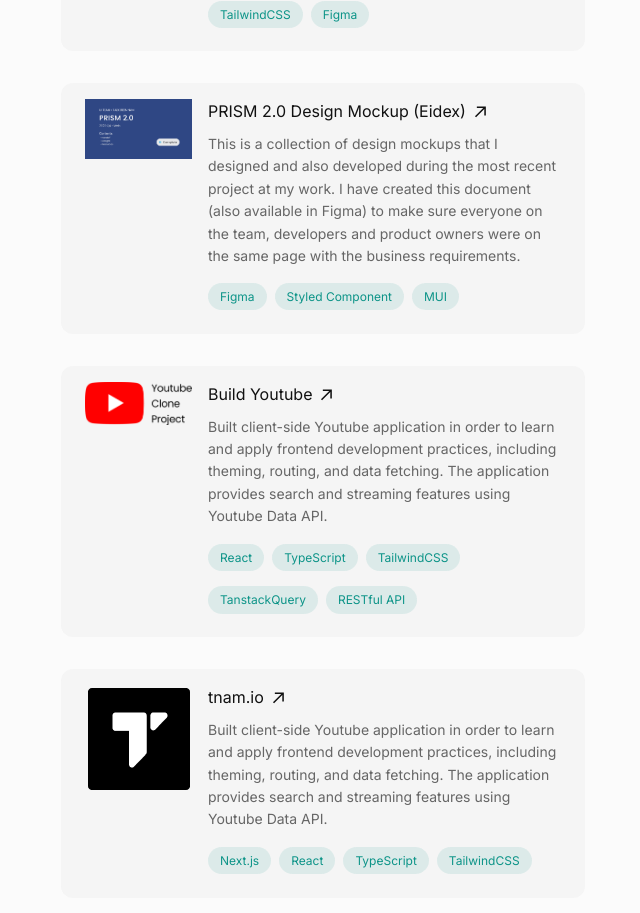
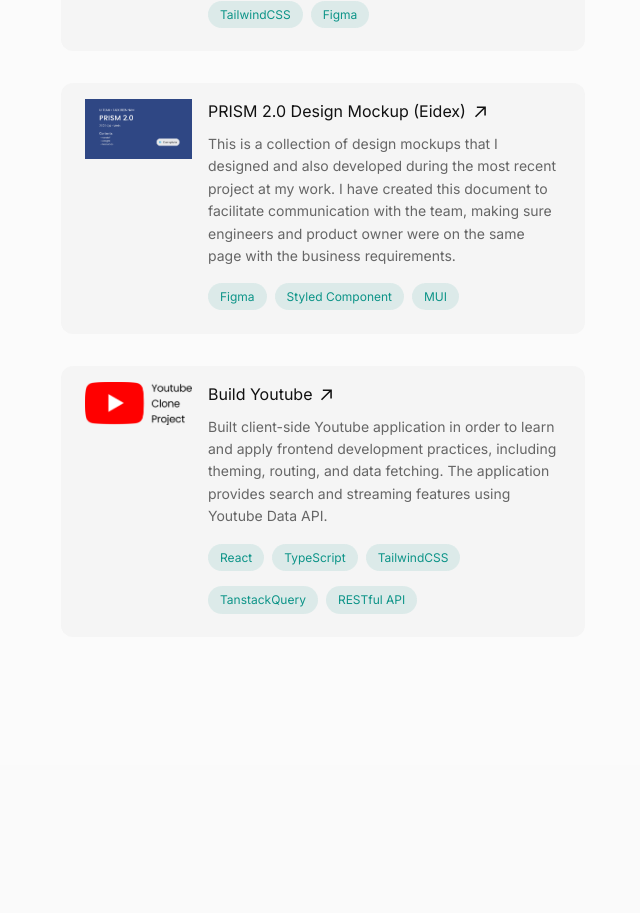
Before and after one commit to tnamdevnote/tnam.dev, a Next.js app: page / in a window 1280 px wide. Shown: the part 1933-2846 px from the top of the page, without its empty margins (599-1239 px from the left). After the commit the page ends 2698 px from the top, so only its background shows below. Built offline with nearby package versions, Linux system fonts and the light colour scheme.

Commit message:
clean up

```diff
--- a/config.ts
+++ b/config.ts
@@ -78,9 +78,9 @@
   {
     name: "PRISM 2.0 Design Mockup (Eidex)",
     description: `This is a collection of design mockups that I designed and also developed during the most recent project at my work.
-    I have created this document (also available in Figma) to make sure everyone on the team, developers and product owners were on the same page with the business requirements.`,
+    I have created this document to facilitate communication with the team, making sure engineers and product owner were on the same page with the business requirements.`,
     techStack: ["Figma", "Styled Component", "MUI"],
-    url: "https://drive.google.com/file/d/11S1XKpryfGL6QiWGa8eS_RFPZv3Zb2vV/view?usp=sharing",
+    url: "https://drive.google.com/file/d/1PaqNKYgW0WzZ855CbfyZW8eEIGp2IGje/view?usp=sharing",
     imgUrl: "/project-prism-2.png",
   },
   {
@@ -96,14 +96,6 @@
     ],
     url: "https://github.com/tnamdevnote/youtube-clone",
     imgUrl: "/project-yc-light.png",
-  },
-  {
-    name: "tnam.io",
-    description: `Built client-side Youtube application in order to learn and apply frontend development practices, including theming,
-routing, and data fetching. The application provides search and streaming features using Youtube Data API.`,
-    techStack: ["Next.js", "React", "TypeScript", "TailwindCSS"],
-    url: "/",
-    imgUrl: "/logo-2-dark.png",
   },
 ];
 
```
